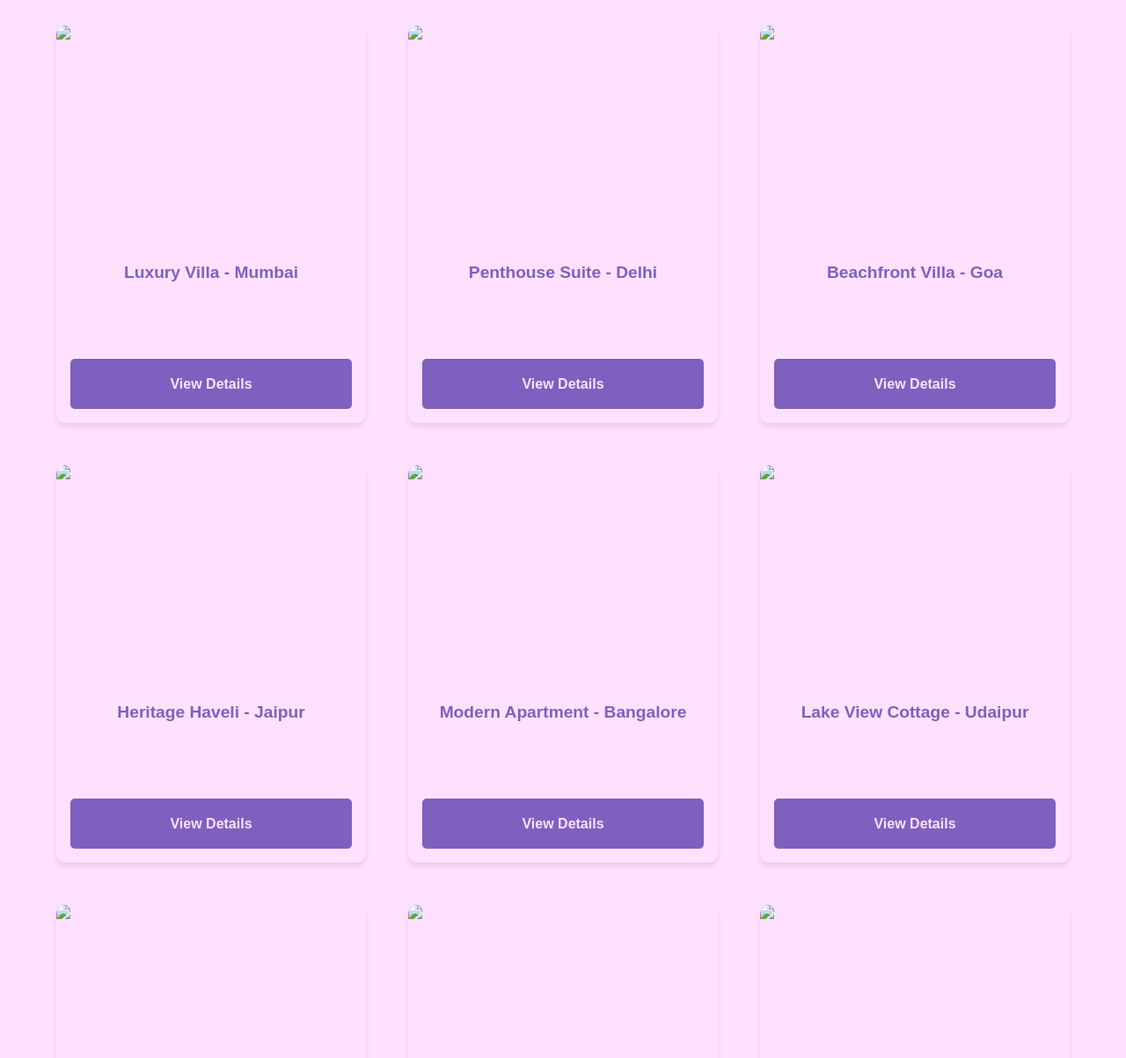
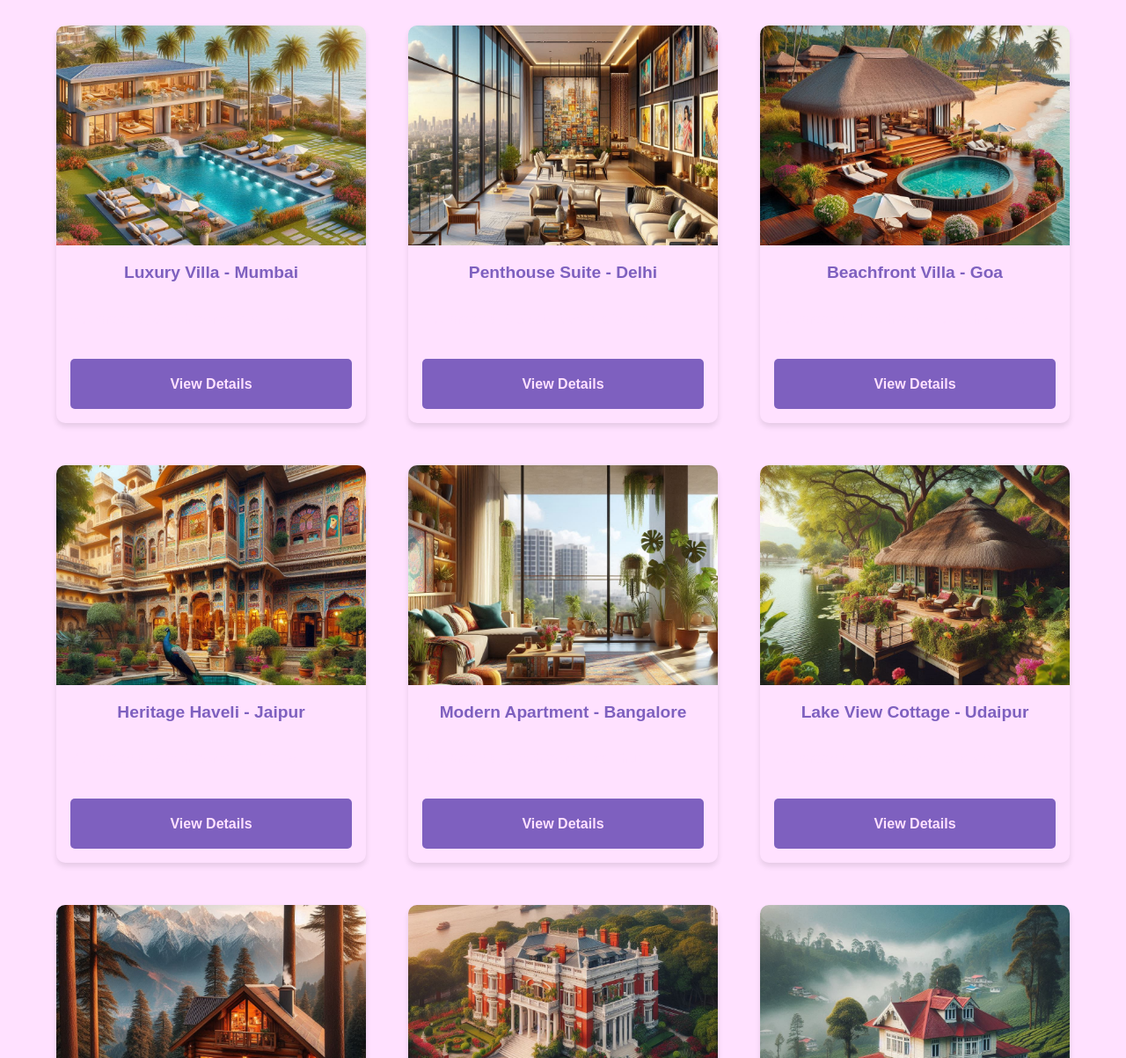
Before and after one commit to HR10J44T/Mishra-Estate, a plain HTML site: page mishra estate/properties.html in a window 1280 px wide. Shown: the part 217-1420 px from the top of the page at 88% size. Drawn offline with Linux system fonts and the light colour scheme; files whose address does not match are found by name.

Commit message:
Update properties.html

```diff
--- a/mishra estate/properties.html
+++ b/mishra estate/properties.html
@@ -25,91 +25,91 @@
             <h1>Featured Properties</h1>
             <div class="property-grid">
                 <article class="property-card">
-                    <img src="mishra estate/images/Luxury Villa in Mumbai.jpeg" alt="Luxury Villa in Mumbai">
+                    <img src="images/Luxury Villa in Mumbai.jpeg" alt="Luxury Villa in Mumbai">
                     <h2>Luxury Villa - Mumbai</h2>
                     <p>5 bedrooms, 6 bathrooms, sea view</p>
                     <a href="#" class="property-button">View Details</a>
                 </article>
                 <article class="property-card">
-                    <img src="mishra estate/images/Penthouse in Delhi.jpeg" alt="Penthouse in Delhi">
+                    <img src="images/Penthouse in Delhi.jpeg" alt="Penthouse in Delhi">
                     <h2>Penthouse Suite - Delhi</h2>
                     <p>4 bedrooms, 4.5 bathrooms, city view</p>
                     <a href="#" class="property-button">View Details</a>
                 </article>
                 <article class="property-card">
-                    <img src="mishra estate/images/Beachfront Villa in Goa.jpeg" alt="Beachfront Villa in Goa">
+                    <img src="images/Beachfront Villa in Goa.jpeg" alt="Beachfront Villa in Goa">
                     <h2>Beachfront Villa - Goa</h2>
                     <p>6 bedrooms, 7 bathrooms, beach access</p>
                     <a href="#" class="property-button">View Details</a>
                 </article>
                 <article class="property-card">
-                    <img src="mishra estate/images/Heritage Haveli in Jaipur.jpeg" alt="Heritage Haveli in Jaipur">
+                    <img src="images/Heritage Haveli in Jaipur.jpeg" alt="Heritage Haveli in Jaipur">
                     <h2>Heritage Haveli - Jaipur</h2>
                     <p>7 bedrooms, 8 bathrooms, traditional</p>
                     <a href="#" class="property-button">View Details</a>
                 </article>
                 <article class="property-card">
-                    <img src="mishra estate/images/Modern Apartment in Bangalore.jpeg" alt="Modern Apartment in Bangalore">
+                    <img src="images/Modern Apartment in Bangalore.jpeg" alt="Modern Apartment in Bangalore">
                     <h2>Modern Apartment - Bangalore</h2>
                     <p>3 bedrooms, 3 bathrooms, tech hub</p>
                     <a href="#" class="property-button">View Details</a>
                 </article>
                 <article class="property-card">
-                    <img src="mishra estate/images/Lake View Cottage in Udaipur.jpeg" alt="Lake View Cottage in Udaipur">
+                    <img src="images/Lake View Cottage in Udaipur.jpeg" alt="Lake View Cottage in Udaipur">
                     <h2>Lake View Cottage - Udaipur</h2>
                     <p>4 bedrooms, 4 bathrooms, lake view</p>
                     <a href="#" class="property-button">View Details</a>
                 </article>
                 <article class="property-card">
-                    <img src="mishra estate/images/Hill Station Retreat in Shimla.jpeg" alt="Hill Station Retreat in Shimla">
+                    <img src="images/Hill Station Retreat in Shimla.jpeg" alt="Hill Station Retreat in Shimla">
                     <h2>Hill Station Retreat - Shimla</h2>
                     <p>5 bedrooms, 5 bathrooms, mountain views</p>
                     <a href="#" class="property-button">View Details</a>
                 </article>
                 <article class="property-card">
-                    <img src="mishra estate/images/Riverside Mansion in Kolkata.jpeg" alt="Riverside Mansion in Kolkata">
+                    <img src="images/Riverside Mansion in Kolkata.jpeg" alt="Riverside Mansion in Kolkata">
                     <h2>Riverside Mansion - Kolkata</h2>
                     <p>6 bedrooms, 7 bathrooms, river view</p>
                     <a href="#" class="property-button">View Details</a>
                 </article>
                 <article class="property-card">
-                    <img src="mishra estate/images/Tea Estate Bungalow in Darjeeling.jpeg" alt="Tea Estate Bungalow in Darjeeling">
+                    <img src="images/Tea Estate Bungalow in Darjeeling.jpeg" alt="Tea Estate Bungalow in Darjeeling">
                     <h2>Tea Estate Bungalow - Darjeeling</h2>
                     <p>4 bedrooms, 4 bathrooms, tea gardens</p>
                     <a href="#" class="property-button">View Details</a>
                 </article>
                 <article class="property-card">
-                    <img src="mishra estate/images/Backwater Villa in Kerala.jpeg" alt="Backwater Villa in Kerala">
+                    <img src="images/Backwater Villa in Kerala.jpeg" alt="Backwater Villa in Kerala">
                     <h2>Backwater Villa - Kerala</h2>
                     <p>5 bedrooms, 5.5 bathrooms, backwaters</p>
                     <a href="#" class="property-button">View Details</a>
                 </article>
                 <article class="property-card">
-                    <img src="mishra estate/images/Royal Palace in Mysore.jpeg" alt="Royal Palace in Mysore">
+                    <img src="images/Royal Palace in Mysore.jpeg" alt="Royal Palace in Mysore">
                     <h2>Royal Palace - Mysore</h2>
                     <p>8 bedrooms, 10 bathrooms, historic</p>
                     <a href="#" class="property-button">View Details</a>
                 </article>
                 <article class="property-card">
-                    <img src="mishra estate/images/Ski Chalet in Gulmarg.jpeg" alt="Ski Chalet in Gulmarg">
+                    <img src="images/Ski Chalet in Gulmarg.jpeg" alt="Ski Chalet in Gulmarg">
                     <h2>Ski Chalet - Gulmarg</h2>
                     <p>6 bedrooms, 6 bathrooms, ski access</p>
                     <a href="#" class="property-button">View Details</a>
                 </article>
                 <article class="property-card">
-                    <img src="mishra estate/images/Eco-Resort in Andaman Islands.jpeg" alt="Eco-Resort in Andaman Islands">
+                    <img src="images/Eco-Resort in Andaman Islands.jpeg" alt="Eco-Resort in Andaman Islands">
                     <h2>Eco-Resort - Andaman Islands</h2>
                     <p>10 cottages, private beach, coral reefs</p>
                     <a href="#" class="property-button">View Details</a>
                 </article>
                 <article class="property-card">
-                    <img src="mishra estate/images/Vineyard Estate in Nashik.jpeg" alt="Vineyard Estate in Nashik">
+                    <img src="images/Vineyard Estate in Nashik.jpeg" alt="Vineyard Estate in Nashik">
                     <h2>Vineyard Estate - Nashik</h2>
                     <p>5 bedrooms, 6 bathrooms, vineyard</p>
                     <a href="#" class="property-button">View Details</a>
                 </article>
                 <article class="property-card">
-                    <img src="mishra estate/images/Desert Palace in Jaisalmer.jpeg" alt="Desert Palace in Jaisalmer">
+                    <img src="images/Desert Palace in Jaisalmer.jpeg" alt="Desert Palace in Jaisalmer">
                     <h2>Desert Palace - Jaisalmer</h2>
                     <p>7 bedrooms, 8 bathrooms, sand dunes</p>
                     <a href="#" class="property-button">View Details</a>
```
